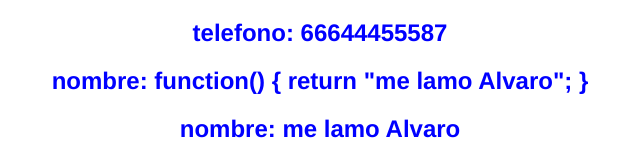
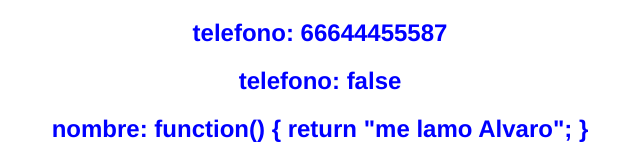
Before and after one commit to AlvaroBernabe/aba-vueTriyng1, a Vue app: page / in a window 1280 px wide. Shown: the part 421-578 px from the top of the page, without its empty margins (320-960 px from the left). Built offline with nearby package versions, Linux system fonts and the light colour scheme.

Commit message:
going to sleep

```diff
--- a/src/components/NewComponent.vue
+++ b/src/components/NewComponent.vue
@@ -3,6 +3,8 @@
     <h2>{{ "hello".length }}</h2>
     <h2>email: {{ email }}</h2>
     <h2>telefono: {{ mobile }}</h2>
+    <!-- <h2>telefono: {{ mobile = 999 }}</h2> -->
+    <h2>telefono: {{ mobile == 999 }}</h2>
     <h2>nombre: {{ getName1 }}</h2>
     <h2>nombre: {{ getName1() }}</h2>
 </template>
```
